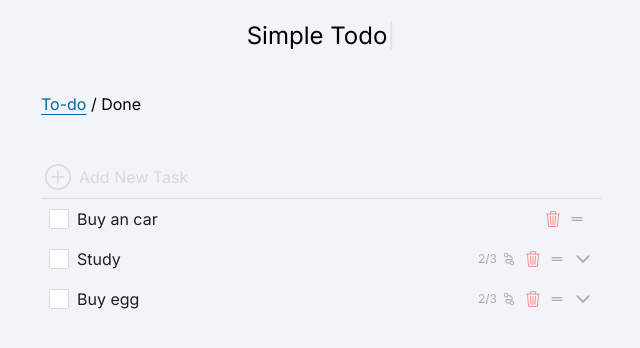
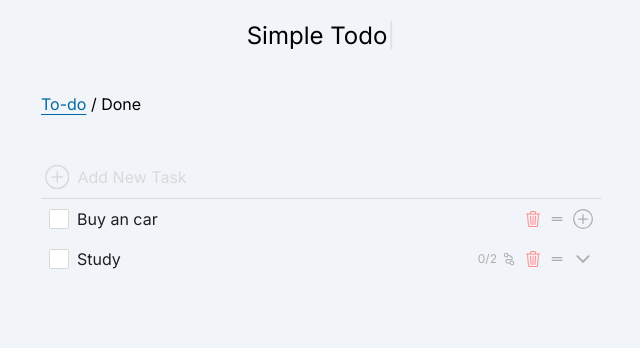
Before and after one commit to JuniorVinicius/simple-todo, a Next.js app: page / in a window 1280 px wide. Shown: the top 348 px of the page, without its empty margins (319-959 px from the left). Built offline with nearby package versions, Linux system fonts and the light colour scheme.

Commit message:
✨ feat: add tasks

```diff
--- a/src/app/todo/page.tsx
+++ b/src/app/todo/page.tsx
@@ -2,6 +2,7 @@
 import InputAdd from "@/components/Inputs/InputAdd";
 import SwitchPage from "@/components/SwitchPage";
 import TaskComponent from "@/components/TaskComponent";
+import { useEffect, useState } from "react";
 
 const MOCK = [
   {
@@ -26,26 +27,43 @@ const MOCK = [
       },
     ],
   },
-  {
-    id: 3,
-    taskName: "Buy egg",
-    done: false,
-    subtask: [
-      {
-        id: 3.1,
-        taskName: "Red",
-        done: false,
-      },
-      {
-        id: 3.2,
-        taskName: "white",
-        done: false,
-      },
-    ],
-  },
+  // {
+  //   id: 3,
+  //   taskName: "Buy egg",
+  //   done: false,
+  //   subtask: [
+  //     {
+  //       id: 3.1,
+  //       taskName: "Red",
+  //       done: false,
+  //     },
+  //     {
+  //       id: 3.2,
+  //       taskName: "white",
+  //       done: false,
+  //     },
+  //   ],
+  // },
 ];
 
 export default function Todo() {
+  const [taks, setTasks] = useState<ListProps[]>(MOCK);
+
+  console.log("🚀 ~ file: page.tsx:51 ~ taks:", taks);
+
+  const addNewTask = (value: string) => {
+    if (value?.length) {
+      setTasks((prev) => [
+        {
+          id: 30,
+          taskName: value,
+          done: false,
+        },
+        ...prev,
+      ]);
+    }
+  };
+
   return (
     <div className="w-screen min-h-screen bg-slate-100 pt-5 flex flex-col items-center">
       <h1 className="text-2xl text-center align-baseline">
@@ -56,8 +74,8 @@ export default function Todo() {
         <div className="w-full py-10">
           <SwitchPage />
         </div>
-        <InputAdd />
-        <TaskComponent tasks={MOCK}/>
+        <InputAdd onBlur={addNewTask} />
+        <TaskComponent tasks={taks} />
       </div>
     </div>
   );
--- a/src/components/Inputs/CheckBox/index.tsx
+++ b/src/components/Inputs/CheckBox/index.tsx
@@ -5,16 +5,28 @@ import { FaCheck } from "react-icons/fa";
 
 type CheckBoxProps = {
   id?: string;
+  onCheckChange?: () => void;
+  checked?: boolean;
 };
 
-export default function CheckBox({ id }: CheckBoxProps) {
-  const [isChecked, setIsChecked] = useState(false);
+export default function CheckBox({
+  id,
+  checked = false,
+  onCheckChange,
+}: CheckBoxProps) {
+  const [isChecked, setIsChecked] = useState(checked);
+  const onChange = () => {
+    onCheckChange && onCheckChange();
+    setIsChecked((prev) => !prev);
+  };
+
   return (
     <label className="flex gap-2 items-center relative" htmlFor={id}>
       <input
         type="checkbox"
-        onChange={() => setIsChecked((prev) => !prev)}
+        onChange={onChange}
         id={id}
+        checked={checked}
         className="cursor-pointer appearance-none w-5 h-5 border border-light-gray rounded-sm bg-white checked:bg-sky-400 checked:border-0"
       />
       {isChecked && (
--- a/src/components/Inputs/InputAdd/index.tsx
+++ b/src/components/Inputs/InputAdd/index.tsx
@@ -1,9 +1,10 @@
 "use client";
-import React, { useState } from "react";
+import React, { useEffect, useState } from "react";
+import { AiOutlineCheckCircle } from "react-icons/ai";
 import { BsPlusCircle } from "react-icons/bs";
 
 type InputAddProps = {
-  onBlur?: () => void;
+  onBlur?: (value: string) => void;
   iconSize?: number;
   title?: string;
   placeholder?: string;
@@ -16,14 +17,27 @@ export default function InputAdd({
   placeholder,
 }: InputAddProps) {
   const [isVisible, setIsVisible] = useState(false);
+  const [inputValue, setInputValue] = useState("");
   const showInput = () => {
     setIsVisible(true);
   };
 
   const handleBlur = () => {
     setIsVisible(false);
-    onBlur && onBlur();
   };
+
+  useEffect(() => {
+    let show = false;
+    if (!isVisible && !!onBlur && !show) {
+      onBlur(inputValue);
+    }
+
+    return () => {
+      show = true;
+    };
+    // eslint-disable-next-line react-hooks/exhaustive-deps
+  }, [isVisible]);
+
   return (
     <div className="w-full p-2 pl-1 border-b border-solid border-light-gray flex items-center">
       <BsPlusCircle
@@ -32,7 +46,7 @@ export default function InputAdd({
         className="cursor-pointer"
         onClick={showInput}
       />
-      <div className="ml-2">
+      <div className="ml-2 w-full flex items-cente justify-between">
         {!isVisible ? (
           <p className="text-light-gray cursor-pointer" onClick={showInput}>
             {title ? title : "Add New Task"}
@@ -44,6 +58,16 @@ export default function InputAdd({
             placeholder={placeholder ? placeholder : "Task name"}
             autoFocus={isVisible}
             onBlur={handleBlur}
+            onChange={(e) => setInputValue(e.target.value)}
+          />
+        )}
+        {isVisible && (
+          <AiOutlineCheckCircle
+            size={20}
+            color="#c6e5b1"
+            className="cursor-pointer"
+            onClick={handleBlur}
+            title="Save"
           />
         )}
       </div>
--- a/src/components/TaskCard/index.tsx
+++ b/src/components/TaskCard/index.tsx
@@ -2,9 +2,10 @@
 import CheckBox from "../Inputs/CheckBox";
 import { useState } from "react";
 import { AiOutlineNodeIndex } from "react-icons/ai";
-import { BsTrash3 } from "react-icons/bs";
+import { BsTrash3, BsPlusCircle } from "react-icons/bs";
 import { MdDragHandle } from "react-icons/md";
 import { IoIosArrowDown, IoIosArrowUp } from "react-icons/io";
+import { CiCircleRemove } from "react-icons/ci";
 
 type TaskCardProps = {
   hasChild?: boolean;
@@ -12,6 +13,10 @@ type TaskCardProps = {
   collapsed?: boolean;
   taskName?: string;
   id: string | number;
+  childs?: ListItem[];
+  isChild?: boolean;
+  isChecked?: boolean;
+  onCheckChange?: () => void;
   onCollapse?: () => void;
   onDrag?: () => void;
   onDrop?: () => void;
@@ -20,24 +25,36 @@ type TaskCardProps = {
 export default function TaskCard({
   collapsible = false,
   hasChild = false,
+  isChecked = false,
   taskName,
   collapsed,
   id,
+  childs,
+  isChild,
   onCollapse,
+  onCheckChange,
   onDrag,
   onDrop,
 }: TaskCardProps) {
   const [isEditing, setIsEditing] = useState(false);
   return (
     <div
-      className={`w-full flex items-center p-2 hover:bg-hover-gray ${collapsed ? "bg-hover-gray" : ""}`}
+      className={`w-full flex items-center p-2 hover:bg-hover-gray ${
+        collapsed ? "bg-hover-gray" : ""
+      }`}
     >
-      <CheckBox id={id?.toString()} />
+      <CheckBox
+        id={id?.toString()}
+        onCheckChange={onCheckChange}
+        checked={isChecked}
+      />
       <div className="w-full m-0 ml-2 flex items-center justify-between">
         <div className="w-full">
           {!isEditing && (
             <p
-              className="w-fit text-main-dark z-50 relative"
+              className={`w-fit z-50 relative ${
+                isChecked ? "line-through text-dark-gray" : "text-main-dark"
+              }`}
               onClick={() => setIsEditing(true)}
             >
               {taskName}
@@ -53,18 +70,26 @@ export default function TaskCard({
           )}
         </div>
         <div className="flex items-center">
-          {hasChild && (
+          {hasChild && !!childs?.length && (
             <div className="flex items-center">
-              <span className="text-xs mr-1 text-dark-gray">2/3</span>
+              <span className="text-xs mr-1 text-dark-gray">{`${
+                childs?.filter((item) => item?.done).length
+              }/${childs?.length}`}</span>
               <AiOutlineNodeIndex size={16} color="#ADADAD" />
             </div>
           )}
-          <BsTrash3 size={16} color="#FF8B8B" className="mx-2 cursor-pointer" />
+          <BsTrash3
+            size={16}
+            color="#FF8B8B"
+            className="mx-2 cursor-pointer"
+            title="Delete"
+          />
           <div onMouseEnter={onDrag} onMouseMove={onDrag} onMouseLeave={onDrop}>
             <MdDragHandle
               size={16}
               color="#ADADAD"
               className="mr-2 cursor-grab"
+              title="Move"
             />
           </div>
           {collapsible && !collapsed && (
@@ -73,6 +98,7 @@ export default function TaskCard({
               color="#ADADAD"
               className="cursor-pointer"
               onClick={onCollapse}
+              title="Open"
             />
           )}
           {collapsible && collapsed && (
@@ -81,6 +107,25 @@ export default function TaskCard({
               color="#ADADAD"
               className="cursor-pointer"
               onClick={onCollapse}
+              title="Close"
+            />
+          )}
+          {!collapsible && !collapsed && !isChild && (
+            <BsPlusCircle
+              size={20}
+              color="#ADADAD"
+              className="cursor-pointer"
+              onClick={onCollapse}
+              title="Add subtask"
+            />
+          )}
+          {!collapsible && collapsed && !isChild && (
+            <CiCircleRemove
+              size={20}
+              color="#ADADAD"
+              className="cursor-pointer"
+              onClick={onCollapse}
+              title="Cancel"
             />
           )}
         </div>
--- a/src/components/TaskComponent/index.tsx
+++ b/src/components/TaskComponent/index.tsx
@@ -39,12 +39,32 @@ type DragEndprops = {
 };
 
 export default function TaskComponent({ tasks }: TaskComponentProps) {
+  console.log("🚀 ~ file: index.tsx:42 ~ TaskComponent ~ tasks:", tasks);
   const [isDraggingDisabled, setIsDragingDisabled] = useState(true);
-  const [list, setList] = useState<ListProps[]>(tasks);
+  const [list, setList] = useState<ListProps[]>([]);
   const [itemId, setItemId] = useState<string | number | null>(null);
 
+  useEffect(() => {
+    setList(tasks);
+  }, [tasks]);
+
+  const updateList = (
+    list: ListProps[],
+    parentIndex: number,
+    newList: ListProps[],
+    updatedList?: ListItem[]
+  ) => {
+    list.forEach((element, index) => {
+      if (index !== parentIndex) {
+        newList.push(element);
+      } else {
+        newList.push({ ...element, subtask: updatedList });
+      }
+    });
+  };
+
   const reorderOuter = (srcIndex: number, destIndex: number) => {
-    var updatedList = [...list];
+    var updatedList = list;
     const [reorderedItem] = updatedList.splice(srcIndex, 1);
     updatedList.splice(destIndex, 0, reorderedItem);
     setList(updatedList);
@@ -56,18 +76,11 @@ export default function TaskComponent({ tasks }: TaskComponentProps) {
     parentIndex?: number
   ) => {
     if (parentIndex) {
-      var updatedList = [...(list[parentIndex]?.subtask || [])];
+      let updatedList = [...(list[parentIndex]?.subtask || [])];
       const [reorderedItem] = updatedList.splice(srcIndex, 1);
       updatedList.splice(destIndex, 0, reorderedItem);
-      var newList: ListProps[] = [];
-
-      list.forEach((element, index) => {
-        if (index !== parentIndex) {
-          newList.push(element);
-        } else {
-          newList.push({ ...element, subtask: updatedList });
-        }
-      });
+      let newList: ListProps[] = [];
+      updateList(list, parentIndex, newList, updatedList);
       setList(newList);
     }
   };
@@ -90,6 +103,26 @@ export default function TaskComponent({ tasks }: TaskComponentProps) {
     }
   };
 
+  const onCheckChange = ({ type, index, parentIndex }: CheckChangeProps) => {
+    if (type === "inner" && parentIndex) {
+      let updatedChildList = list[parentIndex]?.subtask || [];
+      updatedChildList[index].done = !updatedChildList[index].done;
+      let newList: ListProps[] = [];
+      updateList(list, parentIndex, newList, updatedChildList);
+      setList(newList);
+    } else if (type === "outer") {
+      let updatedList = list;
+      // if (updatedList[index]?.subtask?.length) {
+      //   let newSubtaskList: ListItem[] = [];
+      //   updatedList[index]?.subtask?.forEach((item) => {
+      //     newSubtaskList.push({ ...item, done: !item?.done });
+      //   });
+      //   updatedList[index].subtask = newSubtaskList;
+      // }
+      updatedList[index].done = !updatedList[index].done;
+      setList(updatedList);
+    }
+  };
 
   return (
     <DragDropContext
@@ -97,7 +130,7 @@ export default function TaskComponent({ tasks }: TaskComponentProps) {
         onDragEnd({
           source: droppedItem?.source,
           destination: droppedItem?.destination,
-					type: "outer"
+          type: "outer",
         })
       }
     >
@@ -129,7 +162,14 @@ export default function TaskComponent({ tasks }: TaskComponentProps) {
                         collapsible={!!item?.subtask?.length}
                         collapsed={itemId === item?.id}
                         onCollapse={() =>
-                          setItemId((prev) => (prev === item?.id ? null : item?.id))
+                          setItemId((prev) =>
+                            prev === item?.id ? null : item?.id
+                          )
+                        }
+                        childs={item?.subtask}
+                        isChecked={item?.done}
+                        onCheckChange={() =>
+                          onCheckChange({ type: "outer", index: index })
                         }
                         onDrag={() => setIsDragingDisabled(false)}
                         onDrop={() => setIsDragingDisabled(true)}
@@ -138,6 +178,7 @@ export default function TaskComponent({ tasks }: TaskComponentProps) {
                       />
                       {itemId === item?.id && (
                         <ChildTask
+                          onCheckChange={onCheckChange}
                           subtask={item?.subtask}
                           parentIndex={index}
                           onDragEnd={onDragEnd}
--- a/src/types/global.d.ts
+++ b/src/types/global.d.ts
@@ -7,3 +7,9 @@ type ListItem = {
 interface ListProps extends ListItem {
   subtask?: ListItem[];
 }
+
+type CheckChangeProps = {
+  type?: "inner" | "outer";
+  parentIndex?: number;
+  index: number;
+};
```
Also changed, not shown: src/components/TaskComponent/ChildTask/index.tsx (+11 -0 lines).
